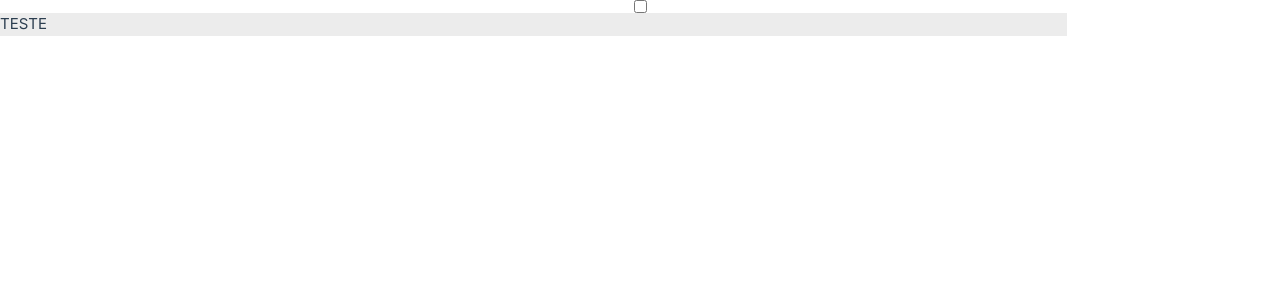
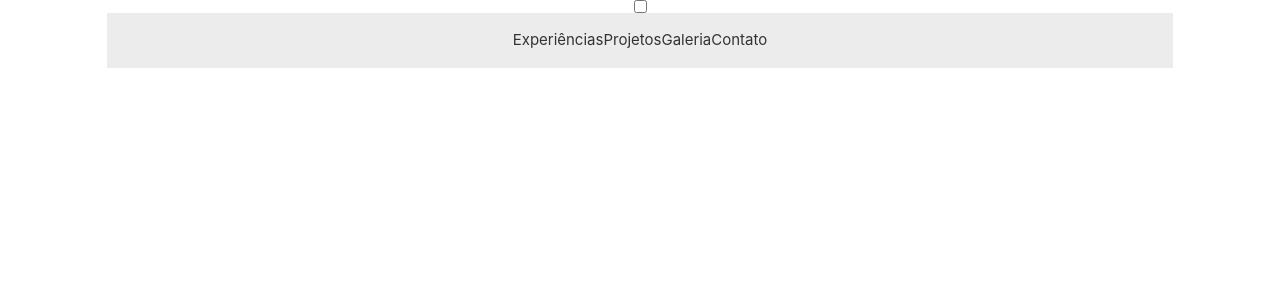
Before and after one commit to jgdlago/architecture-portfolio-frontend, a Vue app in the folder architecture-portfolio/: page / in a window 1280 px wide. Before the commit this address had no page. Shown: the top 300 px of the page. Built offline with nearby package versions, Linux system fonts and the light colour scheme.

Commit message:
:recycle: Refactor: Refatoração NavBar.vue

```diff
--- a/architecture-portfolio/src/App.vue
+++ b/architecture-portfolio/src/App.vue
@@ -1,6 +1,6 @@
 <script setup lang="ts">
 import { RouterLink, RouterView } from 'vue-router'
-import NavBar from "@/components/icons/NavBar.vue";
+import NavBar from "@/components/NavBar.vue";
 import { useDark } from '@vueuse/core'
 
 const isDark = useDark()
--- /dev/null
+++ b/architecture-portfolio/src/components/NavBar.vue
@@ -0,0 +1,17 @@
+<script setup lang="ts">
+</script>
+
+<template>
+  <div class="w-5/6 mx-auto bg-background py-4">
+    <div class="flex justify-center items-center">
+      <a href="#" class="text-primaryText">Experiências</a>
+      <a href="#" class="text-primaryText">Projetos</a>
+      <a href="#" class="text-primaryText">Galeria</a>
+      <a href="#" class="text-primaryText">Contato</a>
+    </div>
+  </div>
+</template>
+
+<style scoped>
+
+</style>
--- a/architecture-portfolio/src/components/icons/NavBar.vue
+++ /dev/null
@@ -1,13 +0,0 @@
-<script setup lang="ts">
-
-</script>
-
-<template>
-  <div class="w-5/6 bg-background">
-    <h1>TESTE</h1>
-  </div>
-</template>
-
-<style scoped>
-
-</style>
```
